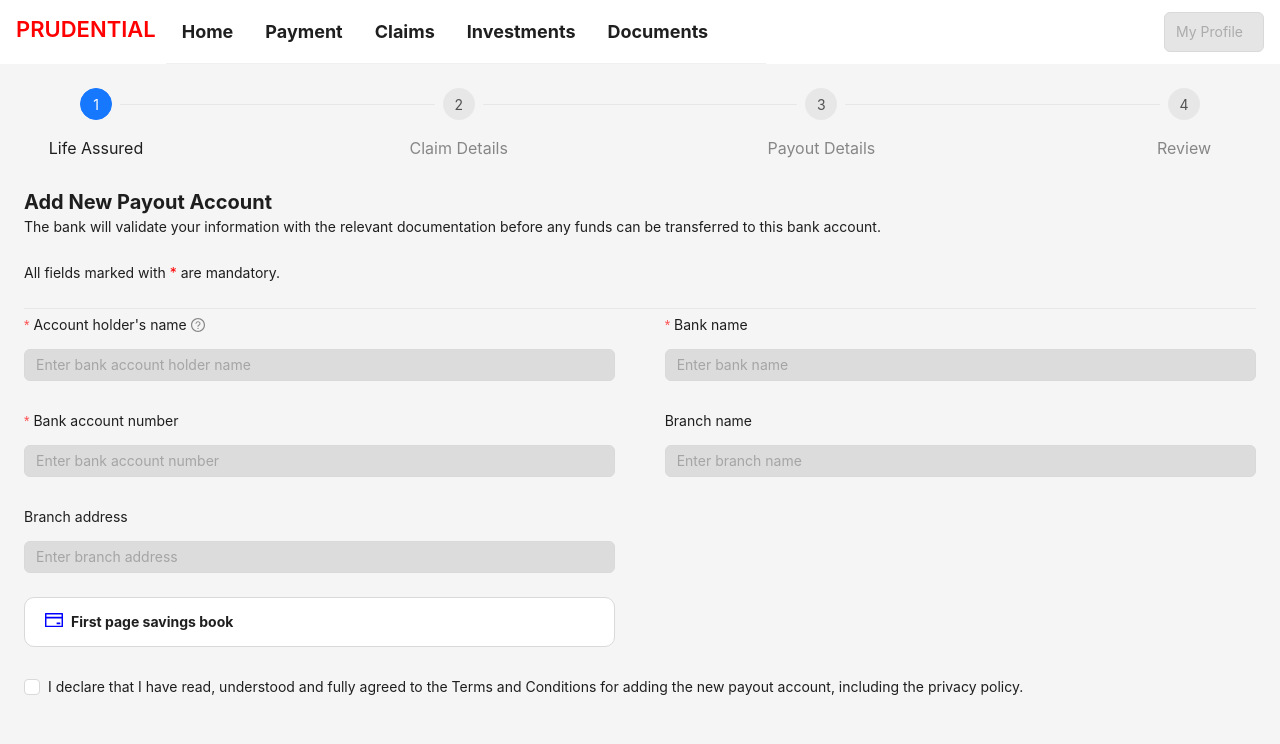
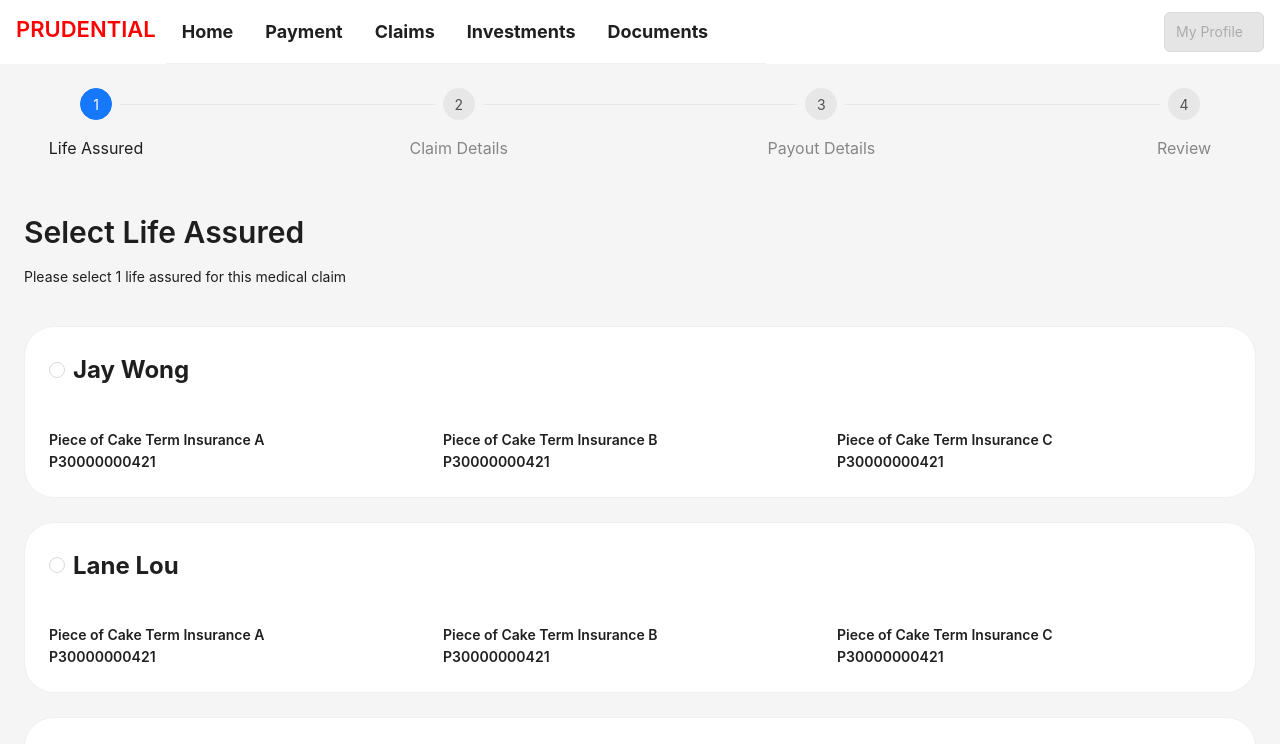
Before and after one commit to caiwenguo1314/my-ex01, a React (Create React App) app: page / in a window 1280 px wide. Shown: the top 744 px of the page. Built offline with nearby package versions, Linux system fonts and the light colour scheme.

Commit message:
临时修改

```diff
--- /dev/null
+++ b/src/Componets/Layout/AppContent2th/AppContent2th.js
@@ -0,0 +1,9 @@
+import React from 'react'
+
+export default function AppContent2th() {
+    return (
+        <div>
+            Claim Details
+        </div>
+    )
+}
--- /dev/null
+++ b/src/Componets/Layout/AppContent4th/AppContent4th.js
@@ -0,0 +1,9 @@
+import React from 'react'
+
+export default function AppContent4th() {
+  return (
+    <div>
+      Review
+    </div>
+  )
+}
--- a/src/Componets/Layout/AppLayout.js
+++ b/src/Componets/Layout/AppLayout.js
@@ -1,13 +1,24 @@
 import React from "react";
 import { Layout } from "antd";
+import { useState } from "react";
 
 import AppHeader from "./AppHeader/AppHeader";
 import AppSteps from "./AppSteps/AppSteps";
+
+import AppFooter from "./AppFooter/AppFooter";
 import AppContent1th from "./AppContent1th/AppContent1th";
-import AppFooter from "./AppFooter/AppFooter";
+import AppContent2th from "./AppContent2th/AppContent2th";
 import AppContent3th from "./AppContent3th/AppContent3th";
+import AppContent4th from "./AppContent4th/AppContent4th";
+
+
+
+
 
 const AppLayout = () => {
+
+  const [ step, setStept ] = useState(1);
+  console.log('step:', step);
   return (
     <Layout
       style={{
@@ -24,8 +35,10 @@
 
       {/* Content */}
 
-      {/* <AppContent1th /> */}
-      <AppContent3th />
+      {step === 1 && <AppContent1th />}
+      {step === 2 && <AppContent2th />}
+      {step === 3 && <AppContent3th />}
+      {step === 4 && <AppContent4th />}
 
       {/* Footer */}
       <AppFooter />
```
